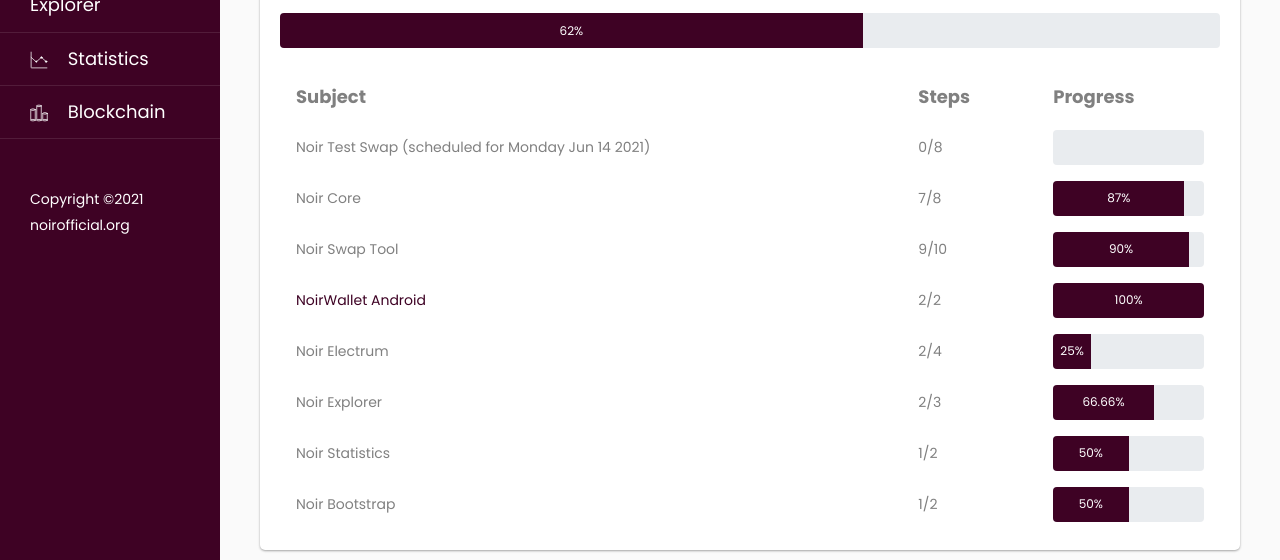
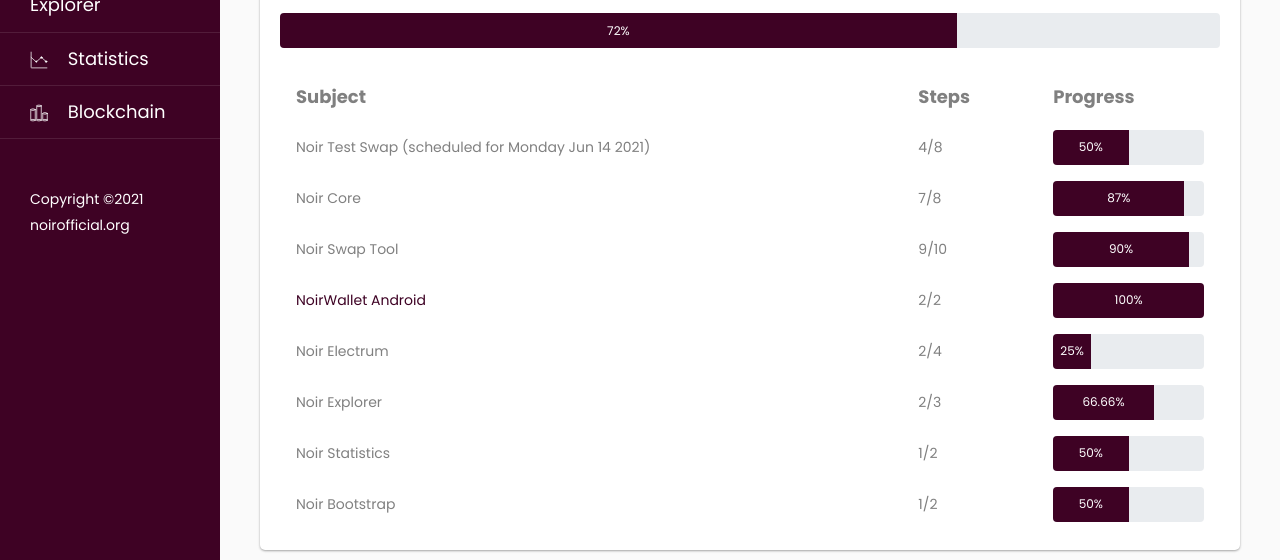
Before and after one commit to noirofficial/noir-swap-development-progress, a plain HTML site: page index.html in a window 1280 px wide. Shown: the part 240-800 px from the top of the page. Drawn offline with nearby package versions, Linux system fonts and the light colour scheme.

Commit message:
Update index.html

```diff
--- a/index.html
+++ b/index.html
@@ -161,8 +161,8 @@
                   <h2>Dear Community</h2>
                   <p>This webpage is here to show you the development progress of the chain swap for Noir!</p>
 				  <div class="progress" style="height: 35px">
-					<div id="progressbar" class="progress-bar progress-bar-success" role="progressbar" aria-valuenow="10000000" aria-valuemin="0" aria-valuemax="125000000" style="width:62%;     background-color: #3E0224; height: 35px;">
-						62%
+					<div id="progressbar" class="progress-bar progress-bar-success" role="progressbar" aria-valuenow="10000000" aria-valuemin="0" aria-valuemax="125000000" style="width:72%;     background-color: #3E0224; height: 35px;">
+						72%
 					</div>
 				  </div>
 				  <br>
@@ -194,11 +194,11 @@
 									</div>
 								</div>
 				  			</td>
-				  			<td>0/8</td>
+				  			<td>4/8</td>
 				  			<td>
 							  <div class="progress" style="height: 35px">
-								<div id="corewallet" class="progress-bar progress-bar-success" role="progressbar" aria-valuenow="10000000" aria-valuemin="0" aria-valuemax="125000000" style="width:0%;     background-color: #3E0224; height: 35px;">
-									0%
+								<div id="corewallet" class="progress-bar progress-bar-success" role="progressbar" aria-valuenow="10000000" aria-valuemin="0" aria-valuemax="125000000" style="width:50%;     background-color: #3E0224; height: 35px;">
+									50%
 								</div>
 							  </div>
 				  			</td>
```
